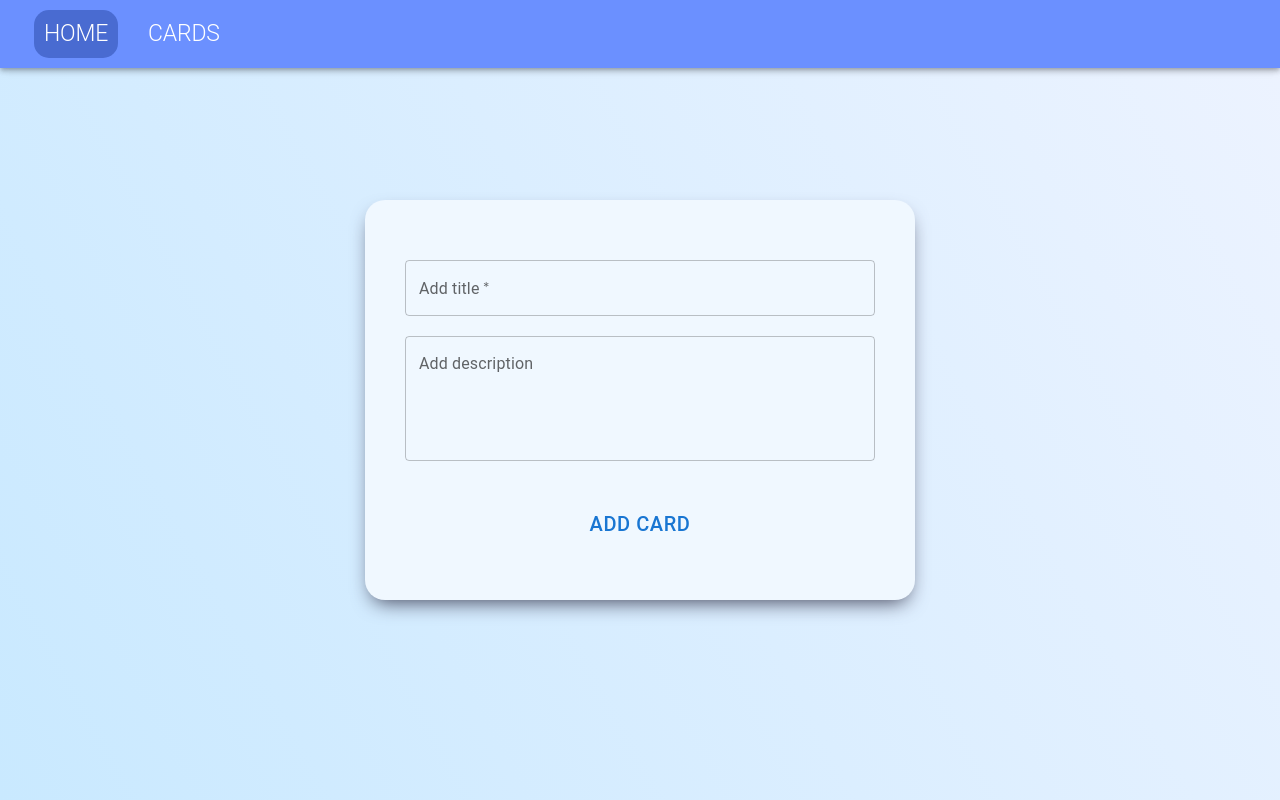
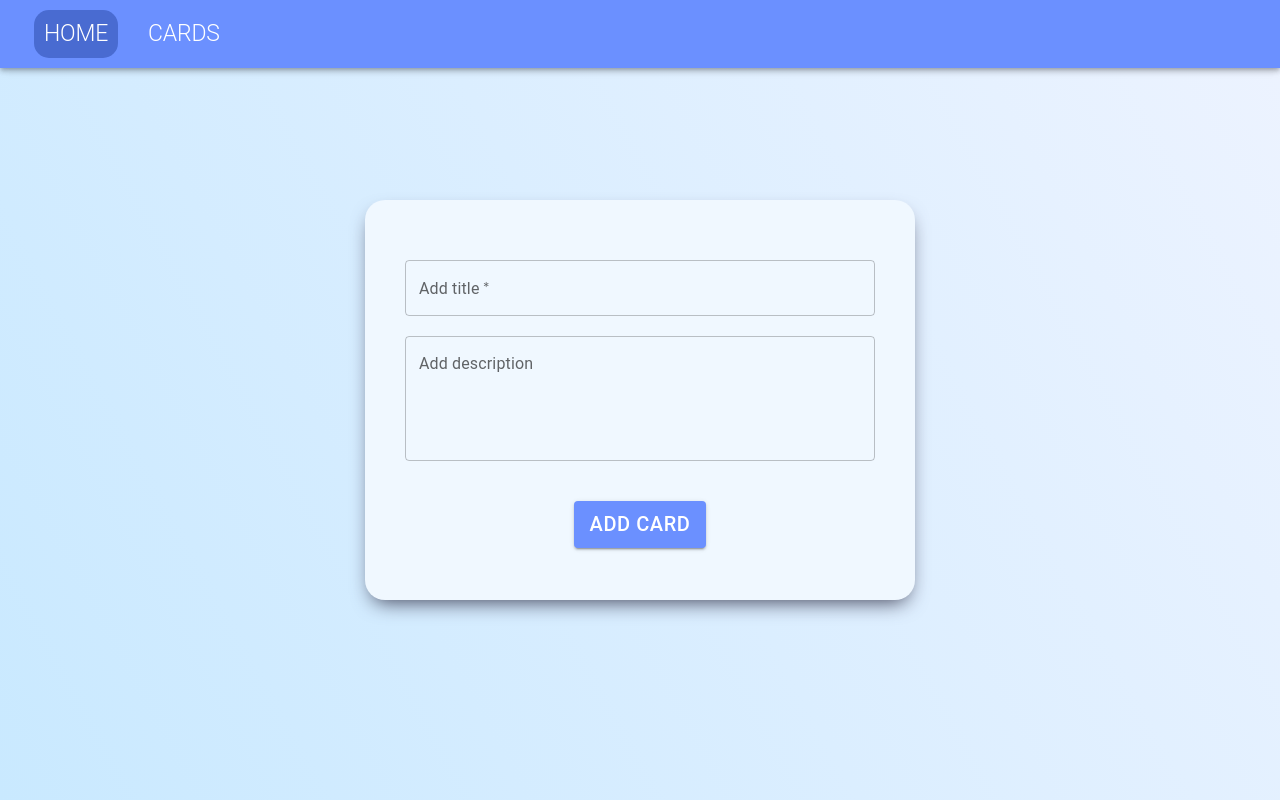
Before and after one commit to Rimpy99/todo-mui-react, a React (Create React App) app: page / in a window 1280 px wide. Built offline with nearby package versions, Linux system fonts and the light colour scheme.

Commit message:
card content handlers created

```diff
--- a/src/components/CreateCard.tsx
+++ b/src/components/CreateCard.tsx
@@ -1,3 +1,5 @@
+import { useState } from 'react';
+
 import { styled } from '@mui/system';
 import { Box, TextField, Button } from '@mui/material';
 
@@ -23,9 +25,18 @@ const ButtonContainer = styled('div')({
     alignItems: 'center',
 })
 
+const ButtonCustomized = styled(Button)({
+    fontSize: '20px',
+    backgroundColor: '#6b90ff',
+    '&:hover': {
+        backgroundColor: '#496bd1'
+    }
+})
+
 const CreateCard: React.FC = () => {
 
-    //test2
+    const [cardTitle, setCardTitle] = useState<string>("");
+    const [cardDesc, setCardDesc] = useState<string>("");
 
     return(
         <Box
@@ -41,14 +52,16 @@ const CreateCard: React.FC = () => {
                     inputProps={{
                         maxlength: 48,
                     }}
+                    onChange={(e) => setCardTitle(e.target.value)}
                 />
                 <TextFieldCustomized
                     label="Add description"
                     multiline
                     rows={4}
+                    onChange={(e) => setCardDesc(e.target.value)}
                 />
                 <ButtonContainer>
-                    <Button sx={{fontSize: '20px',}}>Add card</Button>
+                    <ButtonCustomized variant='contained'>Add card</ButtonCustomized>
                 </ButtonContainer>
             </CardContent>
         </Box>
```
